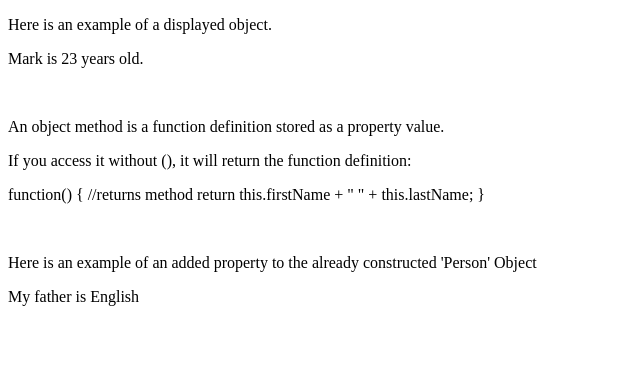
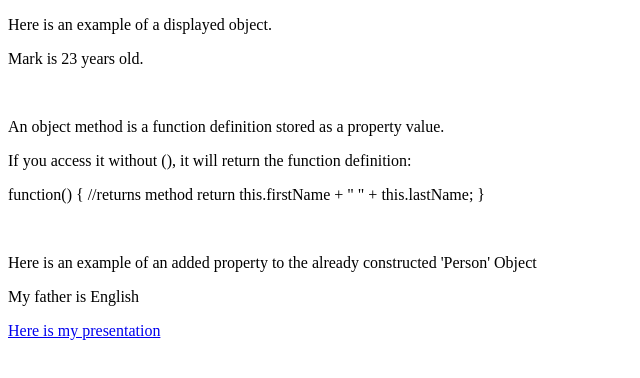
Before and after one commit to deckerchild/CIT261, a plain HTML site: page Object Demo.html in a window 1280 px wide. Shown: the whole page, without its empty margins (0-640 px from the left). Drawn offline with Linux system fonts and the light colour scheme.

Commit message:
presentation attatched to object demo

```diff
--- a/Object Demo.html
+++ b/Object Demo.html
@@ -17,6 +17,7 @@
             <p id="demo2"></p><br>
     <p>Here is an example of an added property to the already constructed 'Person' Object</p>
     <p id="demo3"></p>
+    <a href="https://www.screencast.com/t/owGeHNFa">Here is my presentation</a>
 
    <script>
     //method
```
